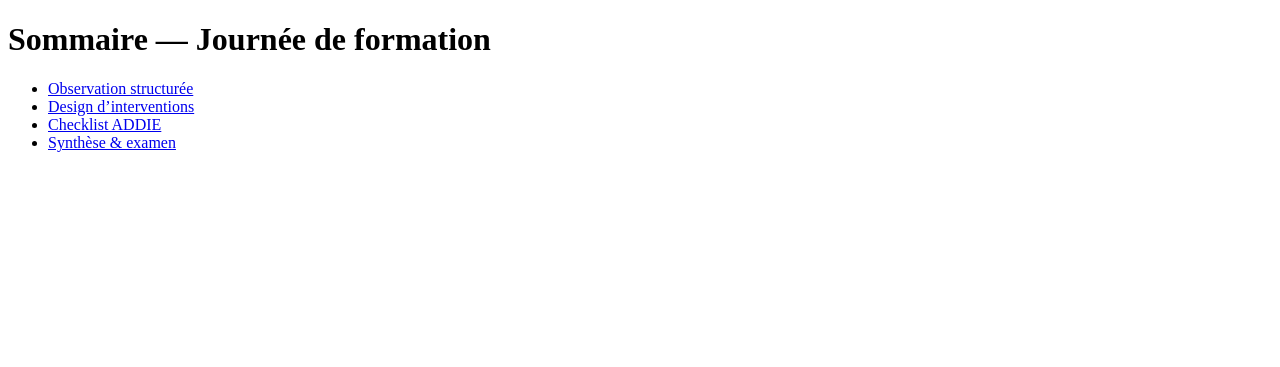
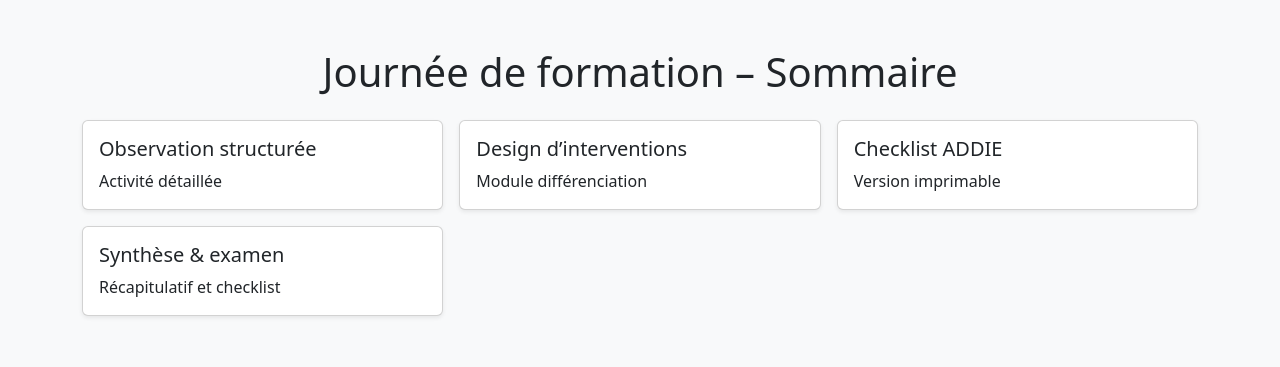
Before and after one commit to DaoMercier/approfondissement-interculturalite, a plain HTML site: page index.html in a window 1280 px wide. Drawn offline with nearby package versions, Linux system fonts and the light colour scheme.

Commit message:
Update index.html

```diff
--- a/index.html
+++ b/index.html
@@ -2,15 +2,58 @@
 <html lang="fr">
 <head>
   <meta charset="UTF-8">
+  <meta name="viewport" content="width=device-width, initial-scale=1">
   <title>Sommaire de la formation</title>
+  <link
+    href="https://cdn.jsdelivr.net/npm/bootstrap@5.3.0/dist/css/bootstrap.min.css"
+    rel="stylesheet">
 </head>
-<body>
-  <h1>Sommaire — Journée de formation</h1>
-  <ul>
-     <li><a href="fiche_activité2.html">Observation structurée</a></li>
-    <li><a href="fiche_activité_design.html">Design d’interventions</a></li>
-    <li><a href="Checklist.html">Checklist ADDIE</a></li>
-       <li><a href="fiche_synthèse.html">Synthèse & examen</a></li>
-  </ul>
+<body class="bg-light">
+  <div class="container py-5">
+    <h1 class="text-center mb-4">Journée de formation – Sommaire</h1>
+    <div class="row g-3">
+      <!-- 1. fiche_activité2 -->
+      <div class="col-sm-6 col-lg-4">
+        <a href="fiche_activité2.html" class="card h-100 text-decoration-none text-dark shadow-sm">
+          <div class="card-body">
+            <h5 class="card-title">Observation structurée</h5>
+            <p class="card-text">Activité détaillée</p>
+          </div>
+        </a>
+      </div>
+
+      <!-- 2. fiche_activité_design -->
+      <div class="col-sm-6 col-lg-4">
+        <a href="fiche_activité_design.html" class="card h-100 text-decoration-none text-dark shadow-sm">
+          <div class="card-body">
+            <h5 class="card-title">Design d’interventions</h5>
+            <p class="card-text">Module différenciation</p>
+          </div>
+        </a>
+      </div>
+
+      <!-- 3. Checklist -->
+      <div class="col-sm-6 col-lg-4">
+        <a href="Checklist.html" class="card h-100 text-decoration-none text-dark shadow-sm">
+          <div class="card-body">
+            <h5 class="card-title">Checklist ADDIE</h5>
+            <p class="card-text">Version imprimable</p>
+          </div>
+        </a>
+      </div>
+
+      <!-- 4. fiche_synthèse -->
+      <div class="col-sm-6 col-lg-4">
+        <a href="fiche_synthèse.html" class="card h-100 text-decoration-none text-dark shadow-sm">
+          <div class="card-body">
+            <h5 class="card-title">Synthèse & examen</h5>
+            <p class="card-text">Récapitulatif et checklist</p>
+          </div>
+        </a>
+      </div>
+
+      <!-- …vous pouvez ajouter d’autres blocs ici si besoin… -->
+    </div>
+  </div>
 </body>
 </html>
```
